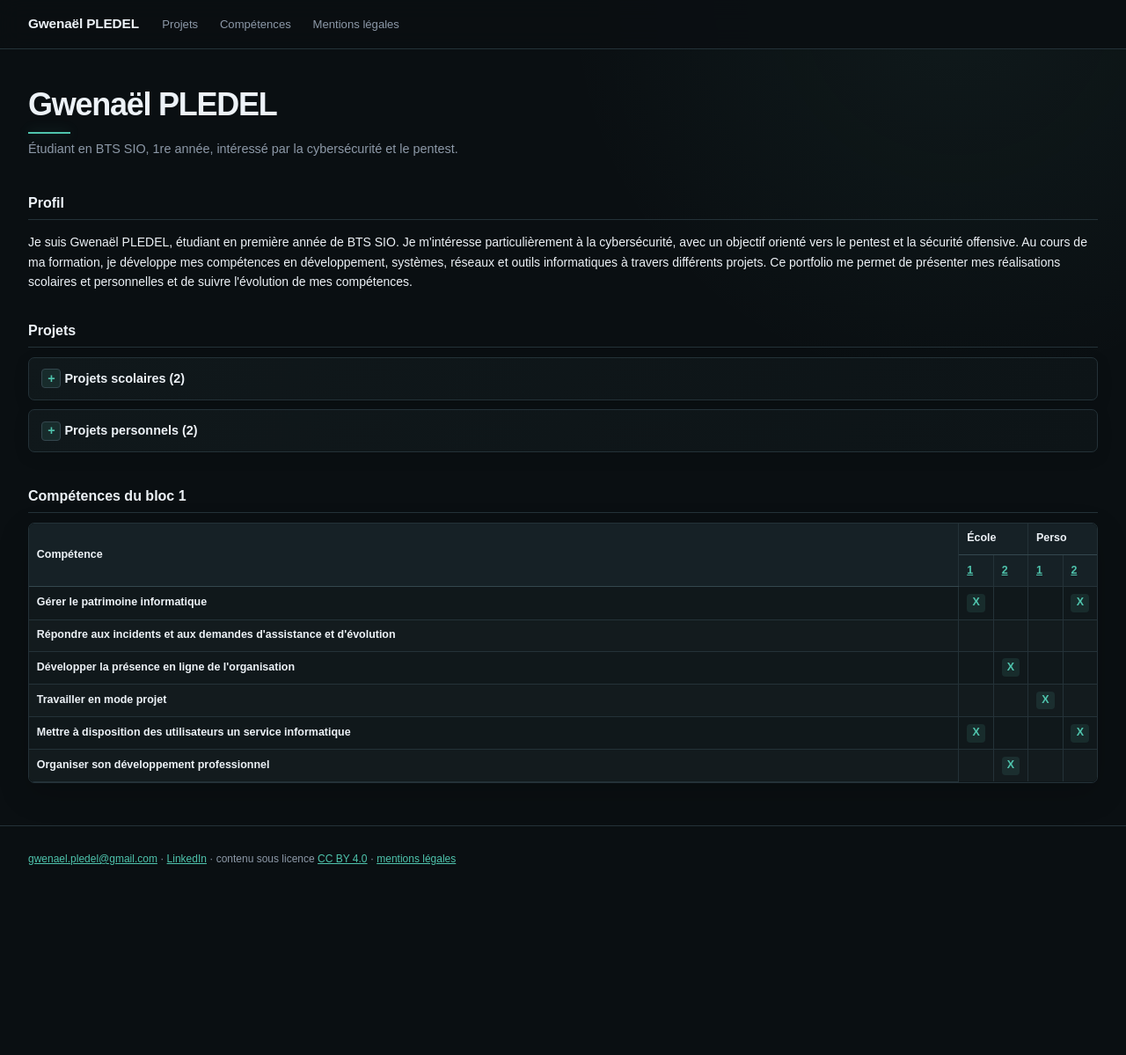
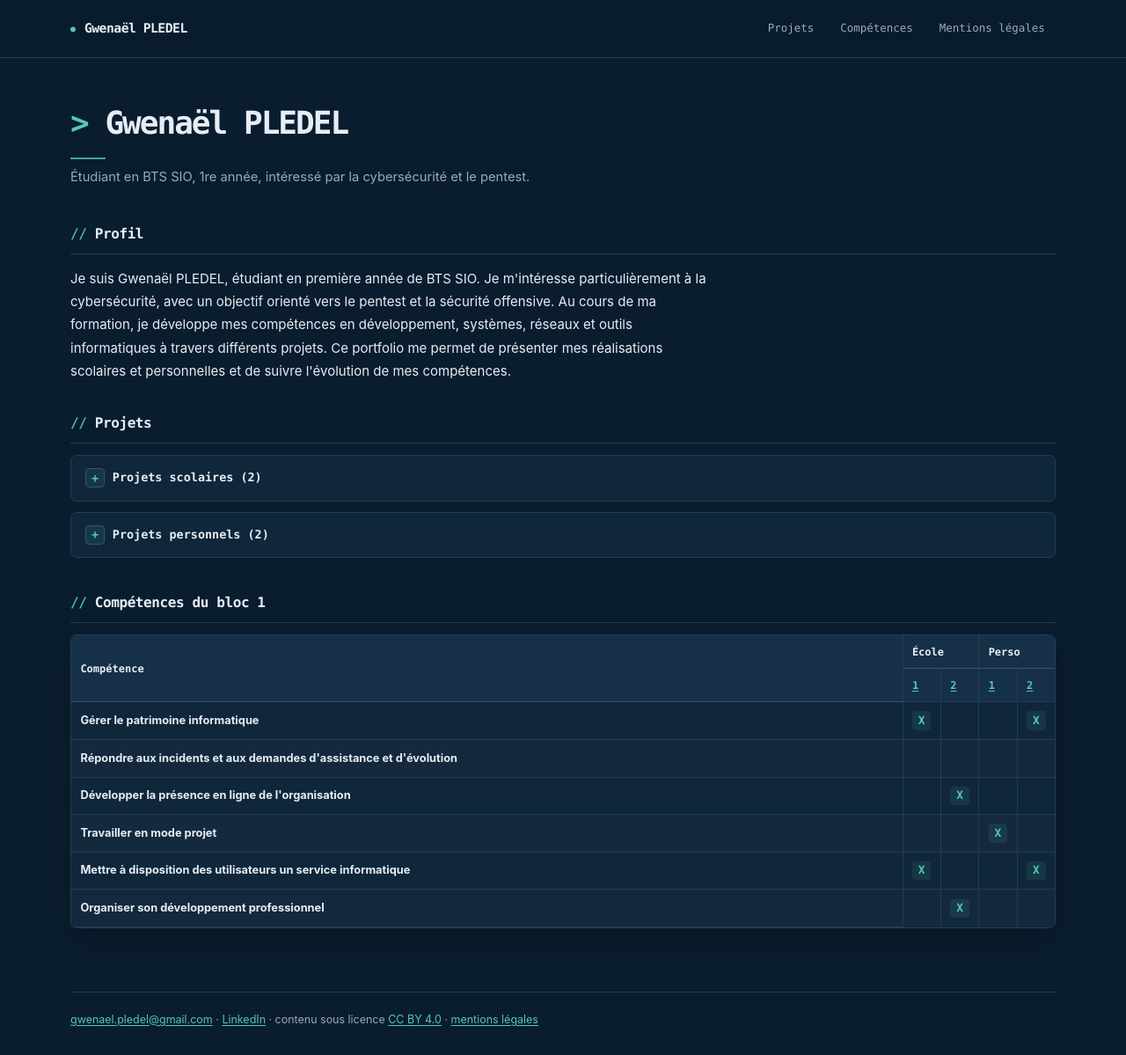
Before and after one commit to vzsca/Portfolio-Gwenael, a Jekyll site: the page built from index.html, in a window 1280 px wide and 1199 px high. Shown: the whole window at 88% size. Built offline with Jekyll 4.4.1, drawn with Linux system fonts in a browser that asks for light colours.

Commit message:
Redesign portfolio with a subtle terminal-inspired theme

```diff
--- a/css/style.css
+++ b/css/style.css
@@ -1,15 +1,18 @@
 :root {
-  --text: #edf2f7;
-  --muted: #8d99a8;
-  --accent: #4fc4ad;
-  --accent-soft: rgba(101,214,192,.10);
-  --background: #0a0f12;
-  --surface: #10181b;
-  --surface-2: #162126;
-  --surface-3: #0d1417;
-  --border: #243238;
-  --border-light: #34474e;
-  --shadow: 0 12px 35px rgba(0,0,0,.18);
+  color-scheme: dark;
+  --text: #e6edf5;
+  --muted: #9aabba;
+  --accent: #55c8b2;
+  --accent-soft: rgba(85, 200, 178, .10);
+  --background: #0a1d2e;
+  --surface: #10263a;
+  --surface-2: #153047;
+  --surface-3: #0d2235;
+  --border: #233e53;
+  --border-light: #36556b;
+  --shadow: 0 14px 34px rgba(0, 0, 0, .16);
+  --mono: Consolas, "Cascadia Code", "SFMono-Regular", Menlo, monospace;
+  --sans: Inter, "Segoe UI", system-ui, -apple-system, sans-serif;
 }
 
 * { box-sizing: border-box; }
@@ -17,37 +20,37 @@
 html {
   scroll-behavior: smooth;
   background: var(--background);
+  scrollbar-color: var(--border-light) var(--background);
 }
 
 body {
   margin: 0;
   color: var(--text);
-  font: 14px/1.6 Arial, Helvetica, sans-serif;
-  background:
-    radial-gradient(circle at 85% 0%, rgba(101,214,192,.055), transparent 28rem),
-    var(--background);
+  font: 15px/1.75 var(--sans);
+  background: var(--background);
+  -webkit-font-smoothing: antialiased;
 }
 
 header {
   width: 100%;
+  min-height: 66px;
   margin: 0;
-  padding: .7rem 2rem;
+  padding: .85rem max(2rem, calc((100vw - 1120px) / 2));
   display: flex;
   align-items: center;
-  gap: 1rem;
+  gap: 2.2rem;
   border-bottom: 1px solid var(--border);
   position: sticky;
   top: 0;
   z-index: 10;
-  background: rgba(10,15,18,.90);
-  backdrop-filter: blur(12px);
+  background: rgba(10, 29, 46, .94);
+  backdrop-filter: blur(14px);
 }
 
 .site {
   margin: 0;
-  font-weight: 700;
-  font-size: .96rem;
-  letter-spacing: -.01em;
+  font: 600 .92rem/1.4 var(--mono);
+  letter-spacing: -.035em;
   white-space: nowrap;
 }
 
@@ -56,142 +59,179 @@ header {
   text-decoration: none;
 }
 
+.site a::before {
+  content: "●";
+  color: var(--accent);
+  font-size: .68em;
+  margin-right: .65rem;
+  vertical-align: .12em;
+}
+
 .site a:hover { color: var(--accent); }
 
-nav { margin-left: 0; }
+nav { margin-left: auto; }
 
 nav ul {
   list-style: none;
   padding: 0;
   margin: 0;
   display: flex;
-  gap: .25rem;
+  gap: .35rem;
 }
 
 nav a {
   display: block;
-  padding: .36rem .65rem;
+  padding: .42rem .7rem;
+  border: 1px solid transparent;
   border-radius: 5px;
   color: var(--muted);
   text-decoration: none;
-  font-size: .82rem;
-  transition: color .15s ease, background .15s ease, transform .15s ease;
+  font: .78rem/1.5 var(--mono);
+  transition: color .16s ease, background .16s ease, border-color .16s ease;
 }
 
 nav a:hover,
 nav a:focus {
   color: var(--text);
-  background: var(--accent-soft);
-  transform: translateY(-1px);
+  background: var(--surface);
+  border-color: var(--border);
 }
 
 nav a:focus-visible,
-a:focus-visible {
+a:focus-visible,
+summary:focus-visible {
   outline: 2px solid var(--accent);
-  outline-offset: 2px;
-}
-
-main, footer {
-  width: 100%;
-  margin: 0;
-  padding-left: 2rem;
-  padding-right: 2rem;
+  outline-offset: 3px;
 }
 
 main {
-  padding-top: .5rem;
-  animation: pageIn .3s ease both;
+  width: min(100% - 4rem, 1120px);
+  min-height: 65vh;
+  margin: 0 auto;
+  padding: 2.3rem 0 1rem;
+  animation: pageIn .28s ease both;
 }
 
-h1, h2, h3 { line-height: 1.25; }
+footer {
+  width: min(100% - 4rem, 1120px);
+  margin: 3.5rem auto 0;
+  padding: 1.25rem 0 1.8rem;
+  color: var(--muted);
+  font-size: .78rem;
+  border-top: 1px solid var(--border);
+}
+
+footer p { margin: 0; }
+
+h1, h2, h3 {
+  line-height: 1.35;
+  font-family: var(--mono);
+  font-weight: 600;
+}
 
 h1 {
-  font-size: clamp(1.75rem, 3vw, 2.25rem);
-  letter-spacing: -.035em;
-  margin: 2rem 0 .4rem;
+  font-size: clamp(1.65rem, 3.3vw, 2.25rem);
+  letter-spacing: -.055em;
+  margin: .8rem 0 .55rem;
+}
+
+h1::before {
+  content: "> ";
+  color: var(--accent);
 }
 
 h1::after {
   content: "";
   display: block;
-  width: 3rem;
+  width: 2.5rem;
   height: 2px;
-  margin-top: .55rem;
+  margin-top: .9rem;
   background: var(--accent);
-  box-shadow: 0 0 14px rgba(101,214,192,.28);
+  opacity: .8;
 }
 
 h2 {
   font-size: 1rem;
-  font-weight: 700;
-  margin: 2rem 0 .65rem;
-  padding: .5rem 0;
+  letter-spacing: -.025em;
+  margin: 2.5rem 0 .8rem;
+  padding: 0 0 .7rem;
   border-bottom: 1px solid var(--border);
-  scroll-margin-top: 4.5rem;
+  scroll-margin-top: 6rem;
+}
+
+h2::before {
+  content: "// ";
+  color: var(--accent);
+  opacity: .9;
 }
 
 h3 {
-  font-size: .94rem;
-  margin: 0 0 .25rem;
+  font-size: .92rem;
+  margin: 0 0 .35rem;
+  overflow-wrap: anywhere;
 }
 
-#projets > h2 { margin-top: 1.7rem; }
+p { max-width: 78ch; }
+
+#projets > h2 { margin-top: 2.2rem; }
 
 .comp-liste {
   color: var(--muted);
   font-size: .82rem;
-  margin: 0 0 1rem;
+  margin: 0 0 1.2rem;
 }
 
 .comp {
   display: inline-block;
-  margin: .15rem .25rem .15rem 0;
-  padding: .2rem .45rem;
+  margin: .18rem .28rem .18rem 0;
+  padding: .22rem .5rem;
   border: 1px solid var(--border);
   border-radius: 4px;
-  color: var(--accent-strong, var(--accent));
+  color: var(--accent);
   background: var(--accent-soft);
-  font-size: .74rem;
+  font: .72rem/1.5 var(--mono);
 }
 
 a {
   color: var(--accent);
+  text-underline-offset: .2em;
   transition: color .15s ease;
 }
 
+a:hover { color: #8ce2d0; }
+
 .sous-titre {
   color: var(--muted);
-  font-size: .9rem;
-  margin: 0 0 1.5rem;
+  font-size: .92rem;
+  margin: 0 0 1.8rem;
 }
 
 .meta {
   color: var(--muted);
-  font-size: .76rem;
+  font: .72rem/1.6 var(--mono);
 }
 
 .legal-intro {
-  max-width: 52rem;
+  max-width: 65ch;
   color: var(--muted);
   margin: 0 0 1.5rem;
-  font-size: .9rem;
+  font-size: .92rem;
 }
 
 .legal-grid {
   display: grid;
   grid-template-columns: repeat(2, minmax(0, 1fr));
-  gap: .8rem;
-  margin-top: 1rem;
+  gap: 1rem;
+  margin-top: 1.2rem;
 }
 
 .legal-card {
   position: relative;
-  background: linear-gradient(135deg, var(--surface), var(--surface-3));
+  background: var(--surface);
   border: 1px solid var(--border);
   border-radius: 8px;
-  padding: 1rem 1.1rem 1.05rem;
-  box-shadow: 0 5px 18px rgba(0,0,0,.10);
-  transition: border-color .15s ease, transform .15s ease;
+  padding: 1.15rem 1.2rem;
+  transition: border-color .18s ease, transform .18s ease;
 }
 
 .legal-card:hover {
@@ -201,9 +241,8 @@ a {
 
 .legal-card h2 {
   margin: .15rem 0 .7rem;
-  padding: 0 0 .55rem;
-  border-bottom: 1px solid var(--border);
-  font-size: 1rem;
+  padding: 0 0 .65rem;
+  font-size: .98rem;
 }
 
 .legal-card p {
@@ -211,31 +250,28 @@ a {
   color: var(--muted);
 }
 
-.legal-card strong {
-  color: var(--text);
-}
+.legal-card strong { color: var(--text); }
 
 .legal-label {
   display: inline-block;
   color: var(--accent);
-  font: 700 .68rem/1 Arial, Helvetica, sans-serif;
-  letter-spacing: .08em;
-  margin-bottom: .2rem;
+  font: 700 .7rem/1.5 var(--mono);
+  letter-spacing: .04em;
+  margin-bottom: .25rem;
 }
 
 .legal-back {
-  margin-top: 1.5rem;
-  font-size: .82rem;
+  margin-top: 1.7rem;
+  font-size: .85rem;
 }
 
 .section-repliable {
-  background: linear-gradient(135deg, var(--surface), var(--surface-3));
+  background: var(--surface);
   border: 1px solid var(--border);
   border-radius: 7px;
-  margin: .65rem 0;
+  margin: .75rem 0;
   overflow: hidden;
-  box-shadow: 0 5px 18px rgba(0,0,0,.10);
-  transition: border-color .15s ease, box-shadow .15s ease;
+  transition: border-color .18s ease;
 }
 
 .section-repliable:hover { border-color: var(--border-light); }
@@ -243,9 +279,8 @@ a {
 .section-repliable > summary {
   cursor: pointer;
   list-style: none;
-  padding: .75rem .9rem;
-  font-weight: 700;
-  font-size: .9rem;
+  padding: .9rem 1rem;
+  font: 600 .84rem/1.6 var(--mono);
   user-select: none;
 }
 
@@ -258,7 +293,7 @@ a {
   justify-content: center;
   width: 1.25rem;
   height: 1.25rem;
-  margin-right: .25rem;
+  margin-right: .55rem;
   border: 1px solid var(--border-light);
   border-radius: 4px;
   color: var(--accent);
@@ -268,25 +303,25 @@ a {
 .section-repliable[open] > summary::before { content: "−"; }
 
 .section-contenu {
-  padding: .05rem .9rem .8rem;
+  padding: .05rem 1rem 1rem;
   border-top: 1px solid var(--border);
 }
 
-.section-contenu > :first-child { margin-top: .6rem; }
+.section-contenu > :first-child { margin-top: .8rem; }
 
 .carte {
   position: relative;
   background: var(--surface-3);
   border: 1px solid var(--border);
   border-radius: 6px;
-  padding: .8rem .9rem;
-  margin: .5rem 0;
-  transition: border-color .15s ease, transform .15s ease, background .15s ease;
+  padding: .95rem 1rem;
+  margin: .7rem 0;
+  transition: border-color .16s ease, background .16s ease, transform .16s ease;
 }
 
 .carte:hover {
   border-color: var(--border-light);
-  background: #111923;
+  background: #112b40;
   transform: translateX(2px);
 }
 
@@ -297,7 +332,7 @@ a {
 
 .carte h3 a:hover { color: var(--accent); }
 
-.carte p { margin: .15rem 0; }
+.carte p { margin: .25rem 0; }
 
 .defile {
   overflow-x: auto;
@@ -311,38 +346,36 @@ table {
   width: 100%;
   min-width: 31rem;
   background: var(--surface);
-  font-size: .78rem;
+  font-size: .8rem;
 }
 
 th, td {
   border-bottom: 1px solid var(--border);
   border-right: 1px solid var(--border);
-  padding: .48rem .55rem;
+  padding: .6rem .65rem;
   text-align: left;
   vertical-align: middle;
 }
 
 tr > *:last-child { border-right: 0; }
-
 tbody tr:last-child td { border-bottom: 0; }
 
 thead th {
   background: var(--surface-2);
-  font-weight: 700;
+  font: 600 .75rem/1.5 var(--mono);
   color: var(--text);
   white-space: nowrap;
 }
 
 thead tr:first-child th { border-bottom: 1px solid var(--border-light); }
-
-tbody tr:nth-child(even) { background: rgba(255,255,255,.012); }
-
+tbody tr:nth-child(even) { background: rgba(255,255,255,.015); }
 tbody tr:hover { background: var(--accent-soft); }
 
 td.case {
   width: 2rem;
   min-width: 2rem;
   text-align: center;
+  font-family: var(--mono);
   font-weight: 700;
 }
 
@@ -350,8 +383,8 @@ td.case a {
   display: inline-flex;
   align-items: center;
   justify-content: center;
-  width: 1.3rem;
-  height: 1.3rem;
+  width: 1.35rem;
+  height: 1.35rem;
   border-radius: 4px;
   background: var(--accent-soft);
   color: var(--accent);
@@ -360,29 +393,39 @@ td.case a {
 
 img {
   display: block;
-  max-width: 70%;
+  max-width: 100%;
   max-height: 520px;
   height: auto;
-  margin: .7rem 0;
+  margin: .9rem 0;
   border: 1px solid var(--border);
   border-radius: 6px;
   box-shadow: var(--shadow);
 }
 
-code {
-  color: #bdd5ee;
-  background: #151d27;
-  border: 1px solid var(--border);
-  padding: .08rem .25rem;
-  border-radius: 3px;
+code, pre, kbd, samp {
+  font-family: var(--mono);
 }
 
-footer {
-  margin-top: 3rem;
-  padding-top: 1rem;
-  padding-bottom: 1.5rem;
-  color: var(--muted);
-  font-size: .75rem;
+code {
+  color: #c3d9f0;
+  background: #102b41;
+  border: 1px solid var(--border);
+  padding: .1rem .3rem;
+  border-radius: 3px;
+  font-size: .88em;
+}
+
+pre {
+  overflow-x: auto;
+  padding: 1rem;
+  background: #081827;
+  border: 1px solid var(--border);
+  border-radius: 7px;
+  line-height: 1.6;
+}
+
+hr {
+  border: 0;
   border-top: 1px solid var(--border);
 }
 
@@ -401,15 +444,10 @@ footer {
 
 @media (max-width: 700px) {
   header {
-    padding: .65rem 1rem;
+    padding: .8rem 1rem;
     align-items: flex-start;
     flex-direction: column;
-    gap: .35rem;
-  }
-
-  main, footer {
-    padding-left: 1rem;
-    padding-right: 1rem;
+    gap: .65rem;
   }
 
   nav {
@@ -419,12 +457,17 @@ footer {
 
   nav ul { flex-wrap: wrap; }
 
-  .legal-grid {
-    grid-template-columns: 1fr;
+  main {
+    width: calc(100% - 2rem);
+    padding-top: 1.5rem;
   }
 
-  img {
-    max-width: 100%;
-    max-height: none;
-  }
+  footer { width: calc(100% - 2rem); }
+
+  .legal-grid { grid-template-columns: 1fr; }
+
+  .section-repliable > summary { padding: .8rem; }
+  .section-contenu { padding: .05rem .8rem .8rem; }
+
+  img { max-height: none; }
 }
```
